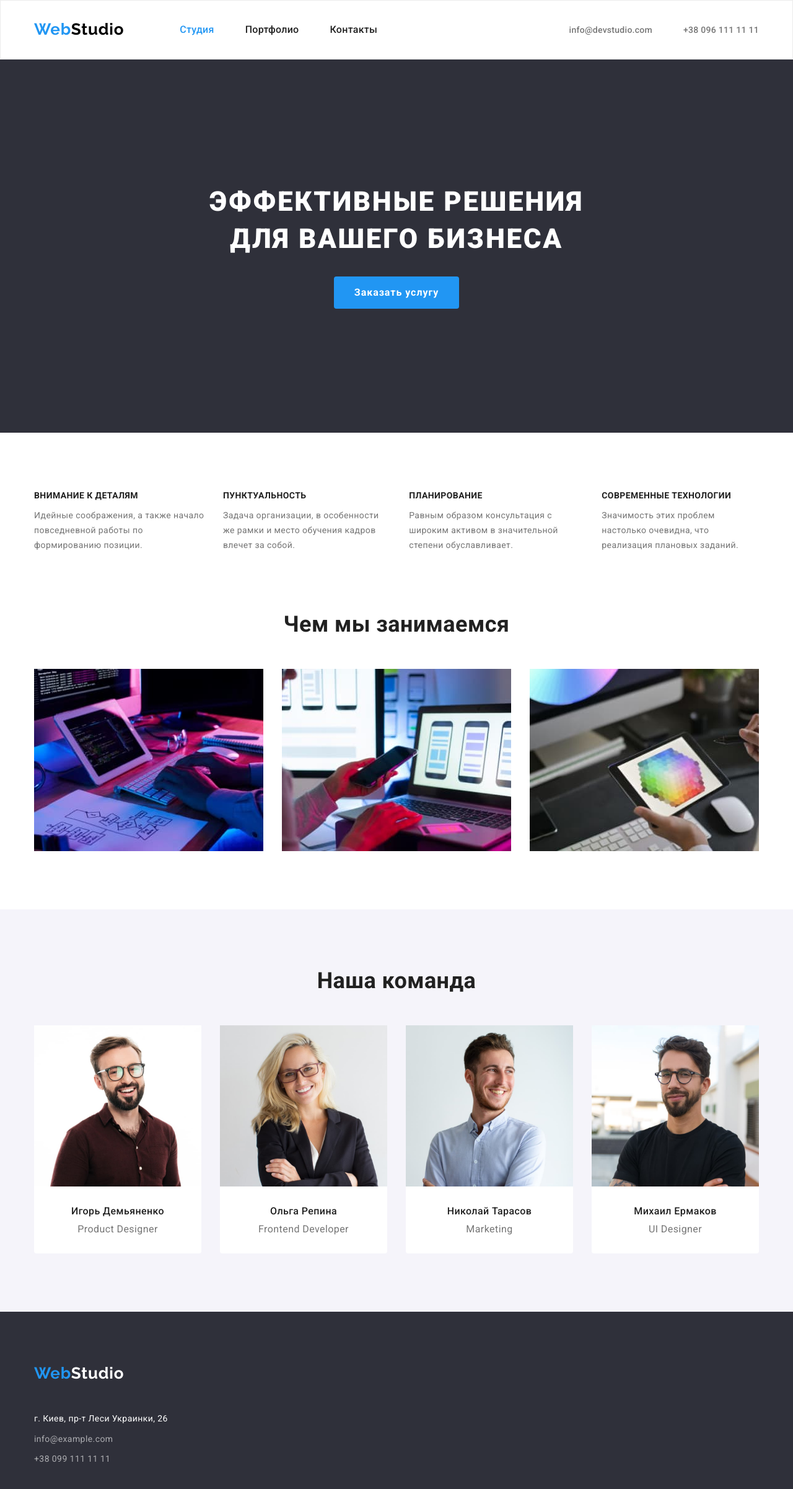
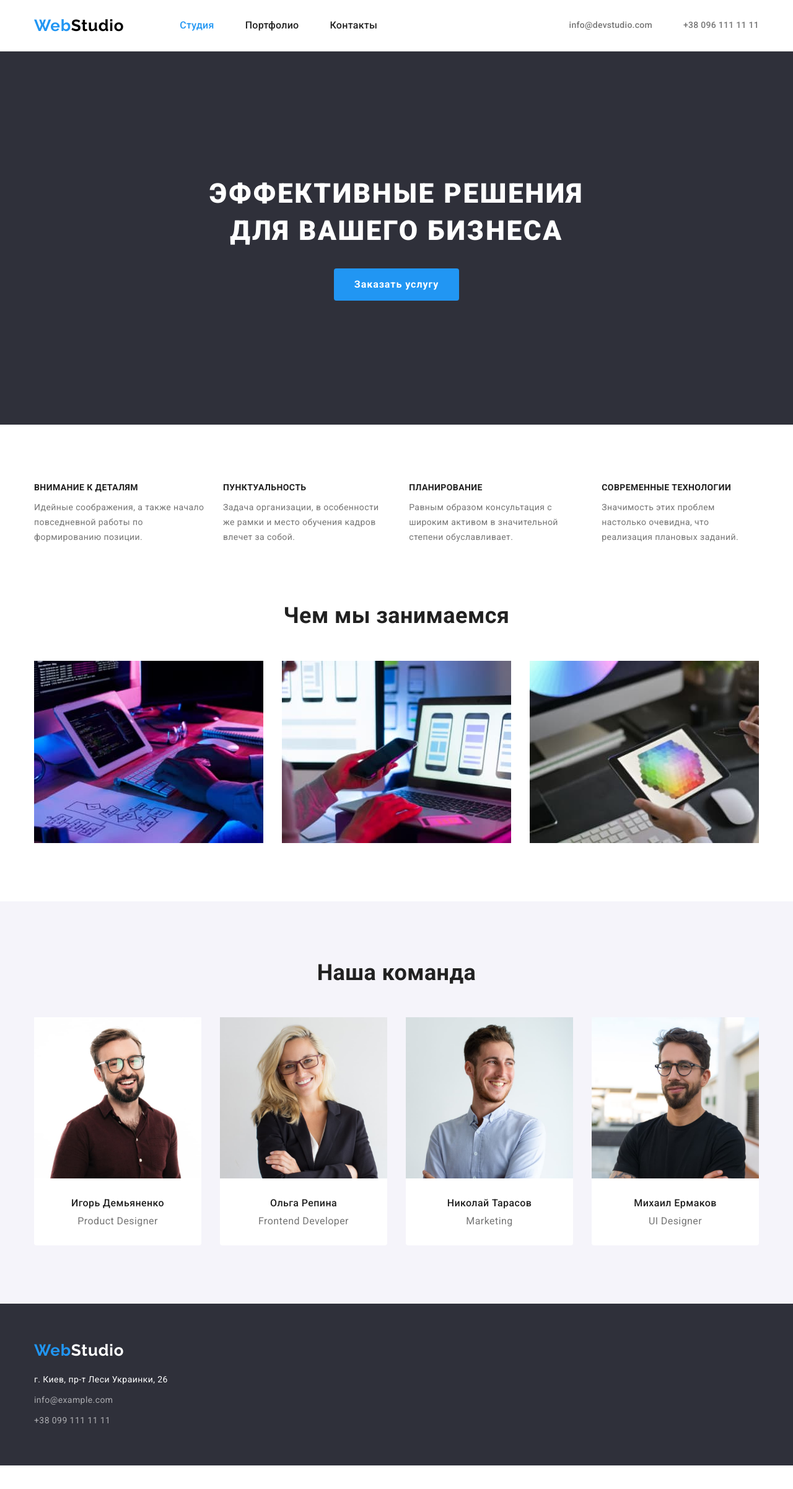
Before and after one commit to AlexandreElMaiss/goit-markup-hw-03, a plain HTML site: page index.html in a window 1280 px wide. Shown: the whole page at 62% size. After the commit the page ends 2364 px from the top, so only its background shows below. Drawn offline with nearby package versions, Linux system fonts and the light colour scheme.

Commit message:
вносит правки

```diff
--- a/css/styles.css
+++ b/css/styles.css
@@ -10,15 +10,14 @@
   --portfolio-cards-gap: 30px;
 }
 
-
 .visually-hidden {
   position: absolute !important;
-  clip: rect(1px 1px 1px 1px)
+  clip: rect(1px 1px 1px 1px);
   padding: 0 !important;
   border: 0 !important;
   height: 1px !important;
   width: 1px !important;
-  overflow: hidden
+  overflow: hidden;
 }
 
 h1,
@@ -46,7 +45,7 @@ img {
   height: auto;
 }
 
-.list {
+ul {
   list-style: none;
   padding-left: 0;
   margin: 0;
@@ -81,19 +80,15 @@ img {
 /*header*/
 
 .start-section {
-  border: 1px solid #ECECEC;
+  border-bottom: 1px solid #ececec;
 }
 
 .main-nav {
   display: flex;
   align-items: center;
-
 }
 
 .logo {
-  padding-top: 24px;
-  padding-bottom: 25px;
-
   color: var(--accent-color);
   font-family: "Raleway", sans-serif;
   font-weight: bold;
@@ -134,7 +129,7 @@ img {
 }
 
 /* site+contacts nav */
-.site-nav .current ,
+.site-nav .current,
 .site-nav .link:hover,
 .site-nav .link:focus,
 .contacts-nav .mail:hover,
@@ -178,7 +173,7 @@ img {
 }
 
 .hero-title {
-  margin-bottom: 30px; ;
+  margin-bottom: 30px;
 
   color: var(--main-bg-color);
   font-weight: 900;
@@ -211,7 +206,7 @@ img {
   margin-right: 30px;
 }
 
-.advantage.list {
+.advantage {
   display: flex;
 }
 
@@ -254,13 +249,13 @@ img {
   background-color: var(--secondary-bg-color);
 }
 
-.team.list{
+.team.list {
   display: flex;
-  padding-top: 50px;
+  margin-top: 50px;
 }
 
 .team .item {
-  border-radius: 0px 0px 4px 4px ;
+  border-radius: 0px 0px 4px 4px;
 
   background-color: var(--main-bg-color);
 }
@@ -309,7 +304,6 @@ img {
 .end-section .mail,
 .end-section .phone {
   display: block;
-  margin-top: 9px;
 
   color: var(--adrress-color);
 }
@@ -323,6 +317,9 @@ img {
   color: var(--accent-color);
 }
 
+.contacts li {
+  margin-top: 9px;
+}
 /*portfolio*/
 
 .portfolio-nav {
@@ -385,7 +382,7 @@ img {
 }
 
 .portfolio-cards .item {
-  flex-basis: calc(100%/3- var(--portfolio-cards-gap));
+  flex-basis: calc(100% / 3- var(--portfolio-cards-gap));
   margin-left: var(--portfolio-cards-gap);
   margin-top: var(--portfolio-cards-gap);
   background-color: var(--main-bg-color);
@@ -393,7 +390,7 @@ img {
 
 .card-content {
   padding: 20px 24px;
-  border: 1px solid rgba(238, 238, 238, 1)
+  border: 1px solid rgba(238, 238, 238, 1);
 }
 
 .card-text {
@@ -403,7 +400,7 @@ img {
 .link {
   color: var(--primary-text-color);
   font-size: 16px;
-  line-height: 1.9;
+  line-height: 1.14;
 }
 
 .link-title {
--- a/index.html
+++ b/index.html
@@ -57,7 +57,7 @@
         <div class="container">
             <h2 class="visually-hidden">Почему нас выбирают</h2>
 
-            <ul class="advantage list">
+            <ul class="advantage">
                 <li  class="item">
                     <h3 class="title">Внимание к деталям</h3>
                     <p>Идейные соображения, а также начало повседневной работы по формированию позиции.</p>
@@ -108,9 +108,9 @@
             <h2 class="section-title our-team">Наша команда</h2>
             <ul class="team list">
                 <li class="item">
-                    <div>
-                        <img src="./images/our-team/img.jpg" width="270" height="260" alt="сотрудник Игорь Демьяненко">
-                    </div>
+
+                    <img src="./images/our-team/img.jpg" width="270" height="260" alt="сотрудник Игорь Демьяненко">
+
 
                     <div class="member-content">
                         <h3 class="member">Игорь Демьяненко</h3>
@@ -119,9 +119,9 @@
                 </li>
 
                 <li class="item">
-                    <div>
-                        <img src="./images/our-team/img-1.jpg" width="270" height="260" alt="сотрудница Ольга Репина">
-                    </div>
+
+                    <img src="./images/our-team/img-1.jpg" width="270" height="260" alt="сотрудница Ольга Репина">
+
 
                     <div class="member-content">
                         <h3 class="member">Ольга Репина</h3>
@@ -130,9 +130,9 @@
                 </li>
 
                 <li class="item">
-                    <div>
-                        <img src="./images/our-team/img-2.jpg" width="270" height="260" alt="сотрудник Николай Тарасов">
-                    </div>
+
+                    <img src="./images/our-team/img-2.jpg" width="270" height="260" alt="сотрудник Николай Тарасов">
+
 
                     <div class="member-content">
                         <h3 class="member">Николай Тарасов</h3>
@@ -141,9 +141,9 @@
                 </li>
 
                 <li class="item">
-                    <div>
-                        <img src="./images/our-team/img-3.jpg" width="270" height="260" alt="сотрудник Михаил Ермаков">
-                    </div>
+
+                    <img src="./images/our-team/img-3.jpg" width="270" height="260" alt="сотрудник Михаил Ермаков">
+
 
                     <div class="member-content">
                         <h3 class="member">Михаил Ермаков</h3>
```
